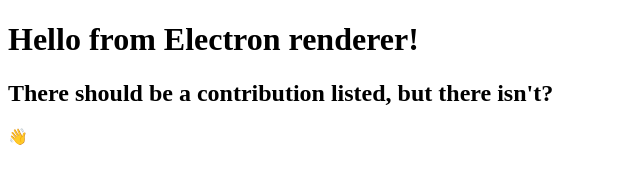
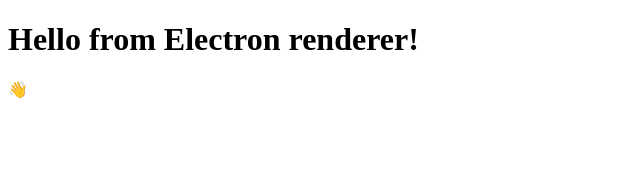
Before and after one commit to Quintsi/Sams_Grooming_Schedule_Manager, an Electron app: page index.html in a window 800 px wide. Shown: the whole page, without its empty margins (0-640 px from the left). Drawn offline with Linux system fonts and the light colour scheme.

Commit message:
removed line

```diff
--- a/index.html
+++ b/index.html
@@ -15,7 +15,6 @@
   </head>
   <body>
     <h1>Hello from Electron renderer!</h1>
-    <h2>There should be a contribution listed, but there isn't?</h2>
     <p>👋</p>
   </body>
 </html>
```
